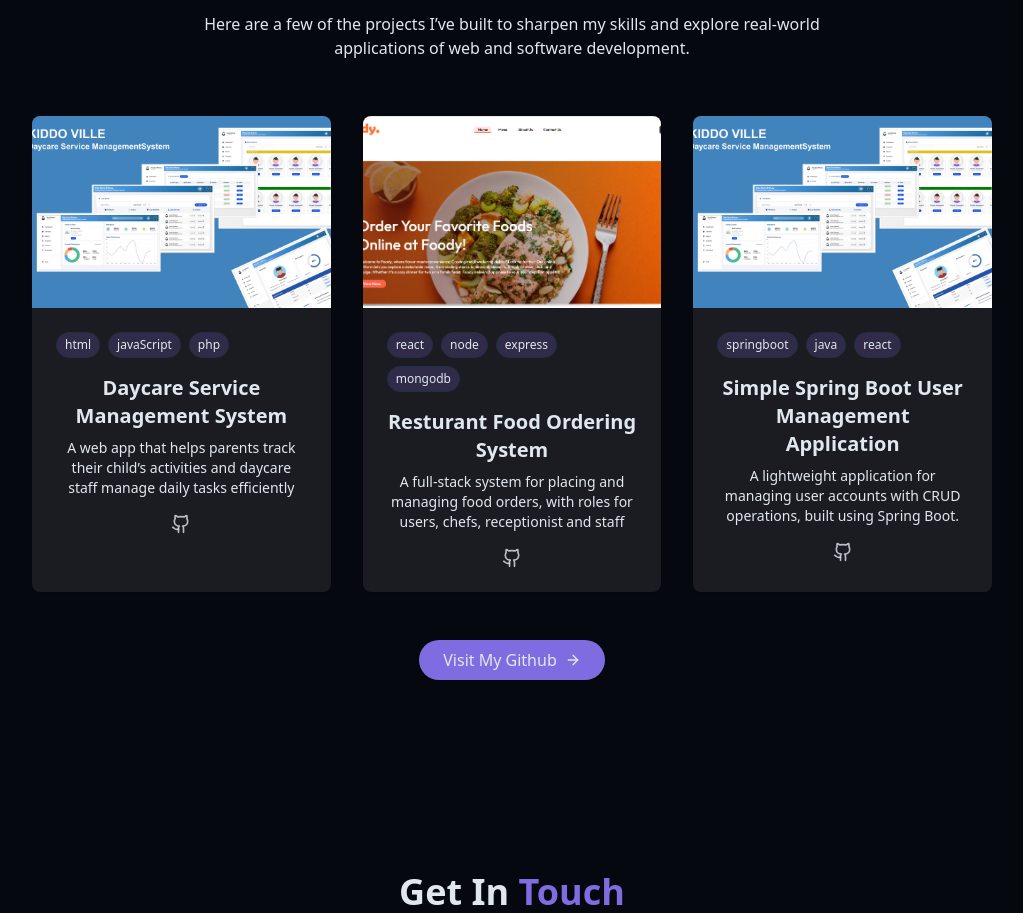
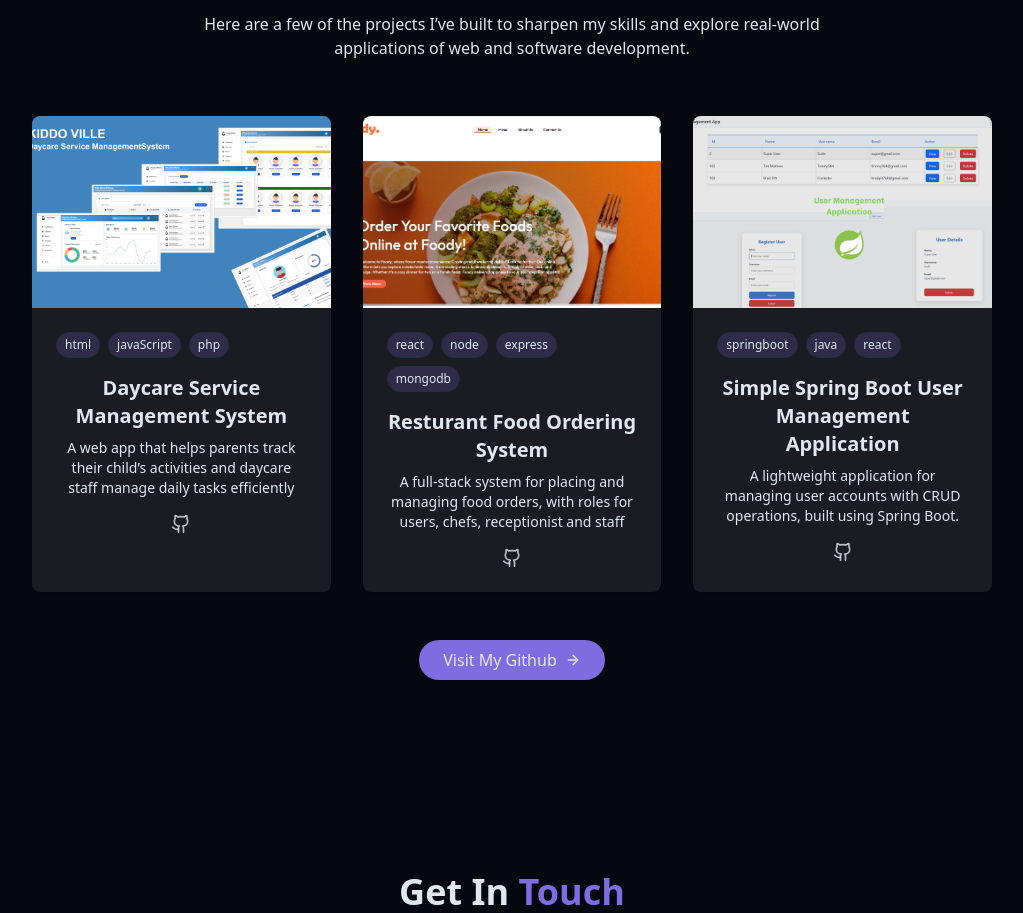
Before and after one commit to SienthHansaja/Portfolio, a React (Vite) app: page / in a window 1280 px wide. Shown: the part 2034-2947 px from the top of the page, without its empty margins (128-1151 px from the left). Built offline with nearby package versions, Linux system fonts and the light colour scheme.

Commit message:
final modificaitons of project section

```diff
--- a/src/components/Projects.jsx
+++ b/src/components/Projects.jsx
@@ -24,7 +24,7 @@ const Projects = () => {
             id:1,
             title:"Simple Spring Boot User Management Application",
             Description:"A lightweight application for managing user accounts with CRUD operations, built using Spring Boot.",
-            image:"/projects/daycare.png",
+            image:"/projects/user.png",
             githubUrl:"https://github.com/SinethHansaja/-Java-React-REST-API-User-Management-",
             tags:["springboot","java","react"]
         }
```
Also changed, not shown: public/projects/user.png (added).
